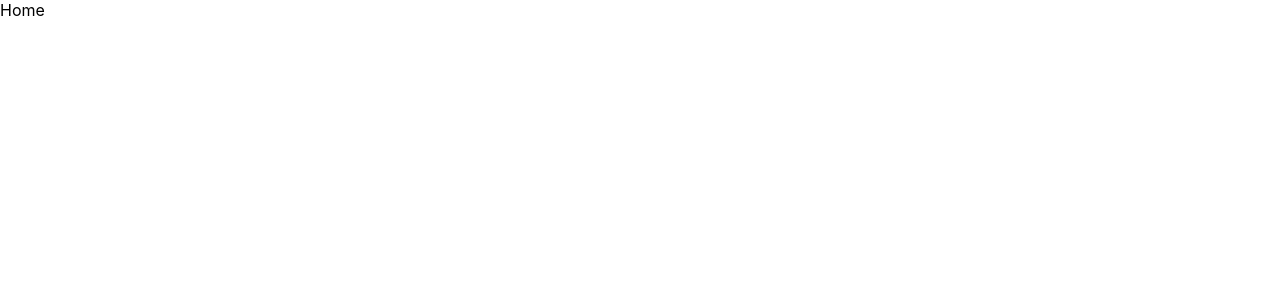
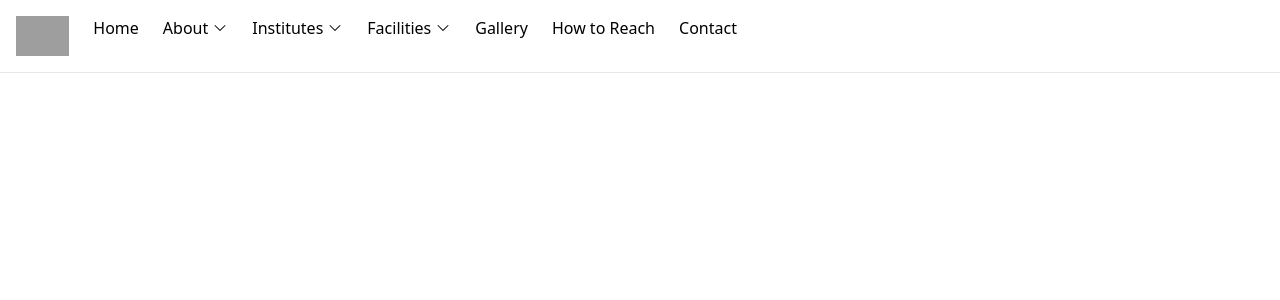
Before and after one commit to rdj68/sanstha-website, a React (Create React App) app: page / in a window 1280 px wide. Shown: the top 300 px of the page. Built offline with nearby package versions, Linux system fonts and the light colour scheme; grey boxes are pictures that could not be loaded.

Commit message:
added navbar

```diff
--- a/package.json
+++ b/package.json
@@ -3,6 +3,7 @@
   "version": "0.1.0",
   "private": true,
   "dependencies": {
+    "@heroicons/react": "^2.0.16",
     "@testing-library/jest-dom": "^5.16.5",
     "@testing-library/react": "^13.4.0",
     "@testing-library/user-event": "^13.5.0",
@@ -35,5 +36,8 @@
       "last 1 firefox version",
       "last 1 safari version"
     ]
+  },
+  "devDependencies": {
+    "tailwindcss": "^3.2.7"
   }
 }
--- a/src/components/Home/Home.js
+++ b/src/components/Home/Home.js
@@ -1,9 +1,10 @@
 import React from "react";
+import Navbar from "../Navbar/Navbar";
 
 export const Home = () => {
   return (
     <>
-      <div>Home</div>
+     <Navbar />
     </>
   );
 };
--- /dev/null
+++ b/src/components/Navbar/Navbar.jsx
@@ -0,0 +1,270 @@
+import React, { useState } from "react";
+import { ChevronDownIcon } from "@heroicons/react/24/solid";
+import { Bars3Icon } from "@heroicons/react/24/solid";
+import { XMarkIcon } from "@heroicons/react/24/solid";
+
+
+const Navbar = () => {
+  const Styles = {
+    mainNavContainer : "w-[100vw] bg-white sticky top-0 left-0 hidden md:inline",
+    mainSidenavContainer : "p-2 bg-white sticky top-0 md:hidden",
+    navContainer : "p-4 border-b-[1px] flex flex-col justify-center ",
+    li_items : "hover:bg-gray-100 hover:text-blue-700 rounded-md p-2 w-full text-center cursor-pointer",
+    nav_items : "flex gap-1 cursor-pointer items-center justify-center hover:text-blue-600",
+    nav_dropdown : "flex flex-col absolute gap-2 p-2 justify-center items-center bg-white border-[1px] rounded-lg ",
+    sideContainer : "mt-1 flex flex-col gap-4 p-2",
+    side_items : "ml-10",
+    navText : "font-bold text-gray-700 hover:text-blue-700 cursor-pointer  mt-3 flex gap-1 items-center",
+    sideDropdown : "p-2 rounded-md flex gap-4 flex-col transition-all duration-500 ease-out",
+    sideMainContainer : "shadow-lg p-2",
+    sideDropdownItem : "p-2 bg-violet-700 text-white cursor-pointer  text-center rounded-lg transition-all duration-500 ease-out"
+  };
+  const [toggle, setToggle] = useState(false);
+  const [about, setAbout] = useState(false);
+  const [institutes, setInstitutes] = useState(false);
+  const [facilities, setFacilities] = useState(false);
+  const aboutItems = [
+    "About Us",
+    "President Message",
+    "Trustee Desk",
+    "CEO's Desk",
+    "Manager's Desk",
+    "Board of Directors",
+  ];
+  const institutesData = [
+    {
+      name: "Amrutvahini College of Engineering",
+      url: "https://www.avcoe.org/",
+    },
+    {
+      name: "Amrutvahini Polytechnic",
+      url: "https://amrutpoly.co.in/",
+    },
+    {
+      name: "Amrutvahini Polytechnic",
+      url: "https://amrutpoly.co.in/",
+    },
+    {
+      name: "Amrutvahini College of Management and Business Administration",
+      url: "http://ww1.amrutimba.org/",
+    },
+    {
+      name: "Amrutvahini College of Management and Business Administration",
+      url: "http://ww1.amrutimba.org/",
+    },
+    {
+      name: "Amrutvahini College of Pharmacy (B.Pharmacy)",
+      url: "https://amrutpharm.co.in/",
+    },
+    {
+      name: "Amrutvahini College of Pharmacy (D.Pharmacy)",
+      url: "https://amrutdpharm.org/",
+    },
+    {
+      name: "Amrutvahini Model School and Junior College",
+      url: "https://amrutvahinimodelschoolandjrcollege.org/",
+    },
+    {
+      name: "Amrutvahini International School",
+      url: "https://amrutvahiniinternationalschool.org/",
+    },
+    {
+      name: "Amrutvahini Industrial Training and Institute (ITI)",
+      url: "https://amrutitc.org/",
+    },
+  ];
+  const facilitiesData = [
+    "Bus Service",
+    "Hostel",
+    "Banking",
+    "Other Facilities",
+  ];
+
+  return (
+    <>
+      <div className={Styles.mainNavContainer}>
+        <div className={Styles.navContainer}>
+          <ul className="flex gap-6">
+            <li>
+              <img
+                src="https://avcoe.org/trustwebsite/img/slogo.png"
+                className="h-10"
+                alt="logo"
+              />
+            </li>
+            <li>
+              <div className={Styles.nav_items}>
+                <p>Home</p>
+              </div>
+            </li>
+
+            <li
+              onMouseEnter={() => setAbout(true)}
+              onMouseLeave={() => setAbout(false)}
+            >
+              <div className={Styles.nav_items}>
+                <p>About</p>
+                <ChevronDownIcon className="h-4 w-4" />
+              </div>
+              {about && (
+                <ul className={Styles.nav_dropdown}>
+                  {aboutItems.map((item, index) => (
+                    <li key={index} className={Styles.li_items}>
+                      {item}
+                    </li>
+                  ))}
+                </ul>
+              )}
+            </li>
+            <li
+              onMouseEnter={() => setInstitutes(true)}
+              onMouseLeave={() => setInstitutes(false)}
+            >
+              <div className={Styles.nav_items}>
+                <p>Institutes</p>
+                <ChevronDownIcon className="h-4 w-4" />
+              </div>
+              {institutes && (
+                <ul className={Styles.nav_dropdown}>
+                  {institutesData.map((institute, index) => (
+                    <a
+                      href={institute.url}
+                      target="blank"
+                      key={index}
+                      className={Styles.li_items}
+                    >
+                      {institute.name}
+                    </a>
+                  ))}
+                </ul>
+              )}
+            </li>
+            <li
+              onMouseEnter={() => setFacilities(true)}
+              onMouseLeave={() => setFacilities(false)}
+            >
+              <div className={Styles.nav_items}>
+                <p>Facilities</p>
+                <ChevronDownIcon className="h-4 w-4" />
+              </div>
+              {facilities && (
+                <ul className={Styles.nav_dropdown}>
+                  {facilitiesData.map((item, index) => (
+                    <p target="blank" key={index} className={Styles.li_items}>
+                      {item}
+                    </p>
+                  ))}
+                </ul>
+              )}
+            </li>
+            <li>
+              <div className={Styles.nav_items}>
+                <p>Gallery</p>
+              </div>
+            </li>
+            <li>
+              <div className={Styles.nav_items}>
+                <p>How to Reach</p>
+              </div>
+            </li>
+            <li>
+              <div className={Styles.nav_items}>
+                <p>Contact</p>
+              </div>
+            </li>
+          </ul>
+        </div>
+      </div>
+      {/* sideNavigation  */}
+      <div className={Styles.mainSidenavContainer}>
+        {
+            toggle ? <XMarkIcon  onClick={()=>setToggle(!toggle)}
+            className="h-8 w-8 cursor-pointer"  />
+            :
+            <Bars3Icon
+            onClick={()=>setToggle(!toggle)}
+            className="h-8 w-8 cursor-pointer"
+          />
+        }
+
+        <div className={Styles.sideContainer}>
+          {toggle && (
+            <ul className={Styles.sideMainContainer}>
+              <li>
+                <p className={Styles.navText}>Home</p>
+              </li>
+              <li>
+                <div onClick={()=>setAbout(!about)} className={Styles.navText}>
+                    <p>About</p>
+                    <ChevronDownIcon className="h-4 w-4" />
+                </div>
+                <div className={Styles.side_items}>
+
+                    {about && (
+                        <div className={Styles.sideDropdown}>
+                            {
+                            aboutItems.map((item,index)=>(
+                                <p className={Styles.sideDropdownItem} key={index}>{item}</p>
+                            ))
+                            }
+                        </div>
+                    )
+                    }
+                </div>
+              </li>
+              <li>
+                <div onClick={()=>setInstitutes(!institutes)} className={Styles.navText}>
+                    <p>Institutes</p>
+                    <ChevronDownIcon className="h-4 w-4" />
+                </div>
+                <div className={Styles.side_items}>
+
+                    {institutes && (
+                        <div className={Styles.sideDropdown}>
+                            {
+                            institutesData.map((item,index)=>(
+                                <a className={Styles.sideDropdownItem} key={index} target="blank" href={item.url}>{item.name}</a>
+                            ))
+                            }
+                        </div>
+                    )
+                    }
+                </div>
+              </li>
+              <li>
+                <div onClick={()=>setFacilities(!facilities)} className={Styles.navText}>
+                    <p>Facilities</p>
+                    <ChevronDownIcon className="h-4 w-4" />
+                </div>
+                <div className={Styles.side_items}>
+
+                    {facilities && (
+                        <div className={Styles.sideDropdown}>
+                            {
+                            facilitiesData.map((item,index)=>(
+                                <p className={Styles.sideDropdownItem} key={index}>{item}</p>
+                            ))
+                            }
+                        </div>
+                    )
+                    }
+                </div>
+              </li>
+              <li>
+                <p className={Styles.navText}>Gallery</p>
+              </li>
+              <li>
+                <p className={Styles.navText}>How to Reach</p>
+              </li>
+              <li>
+                <p className={Styles.navText}>Contact</p>
+              </li>
+            </ul>
+          )}
+        </div>
+      </div>
+    </>
+  );
+};
+
+export default Navbar;
--- a/src/index.css
+++ b/src/index.css
@@ -1,13 +1,3 @@
-body {
-  margin: 0;
-  font-family: -apple-system, BlinkMacSystemFont, 'Segoe UI', 'Roboto', 'Oxygen',
-    'Ubuntu', 'Cantarell', 'Fira Sans', 'Droid Sans', 'Helvetica Neue',
-    sans-serif;
-  -webkit-font-smoothing: antialiased;
-  -moz-osx-font-smoothing: grayscale;
-}
-
-code {
-  font-family: source-code-pro, Menlo, Monaco, Consolas, 'Courier New',
-    monospace;
-}
+@tailwind base;
+@tailwind components;
+@tailwind utilities;
--- /dev/null
+++ b/tailwind.config.js
@@ -0,0 +1,10 @@
+/** @type {import('tailwindcss').Config} */
+module.exports = {
+  content: [
+    "./src/**/*.{js,jsx,ts,tsx}",
+  ],
+  theme: {
+    extend: {},
+  },
+  plugins: [],
+}
```
Also changed, not shown: src/components/Navbar/images/slogo.png (added), 1 other file (tests, documents, lock files or other folders).
